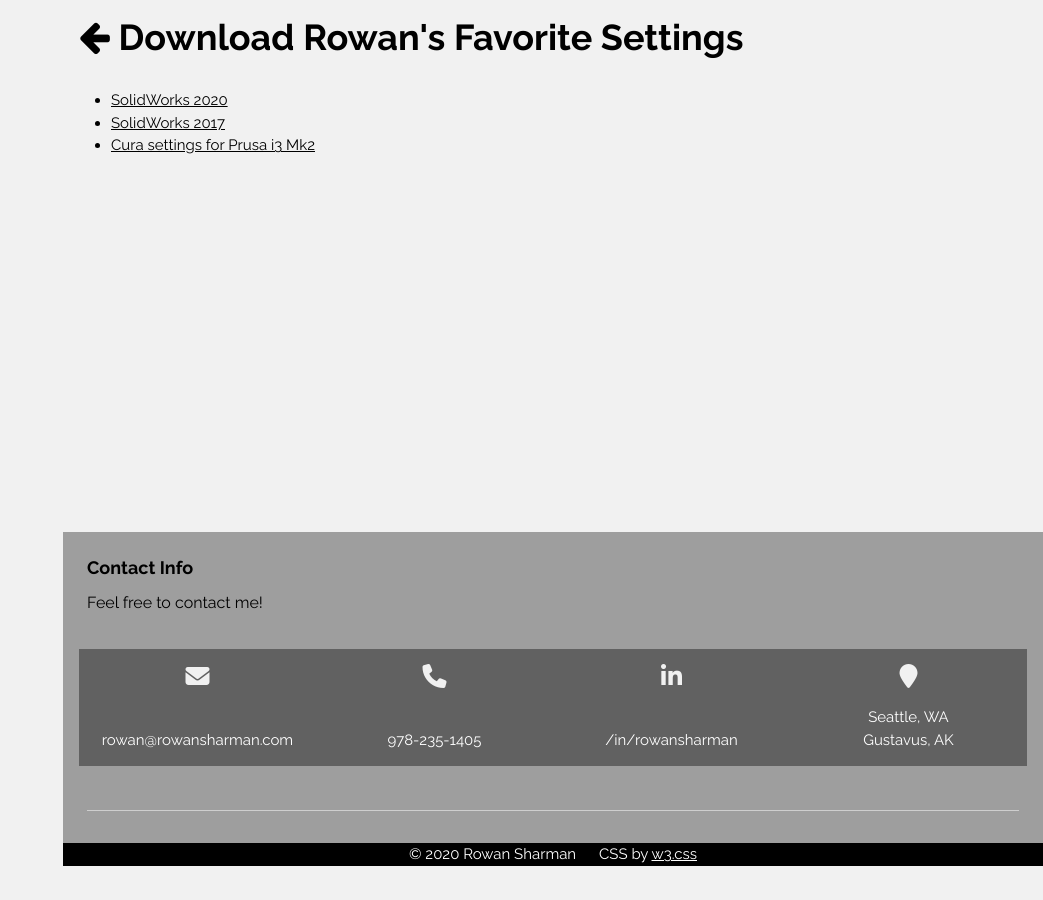
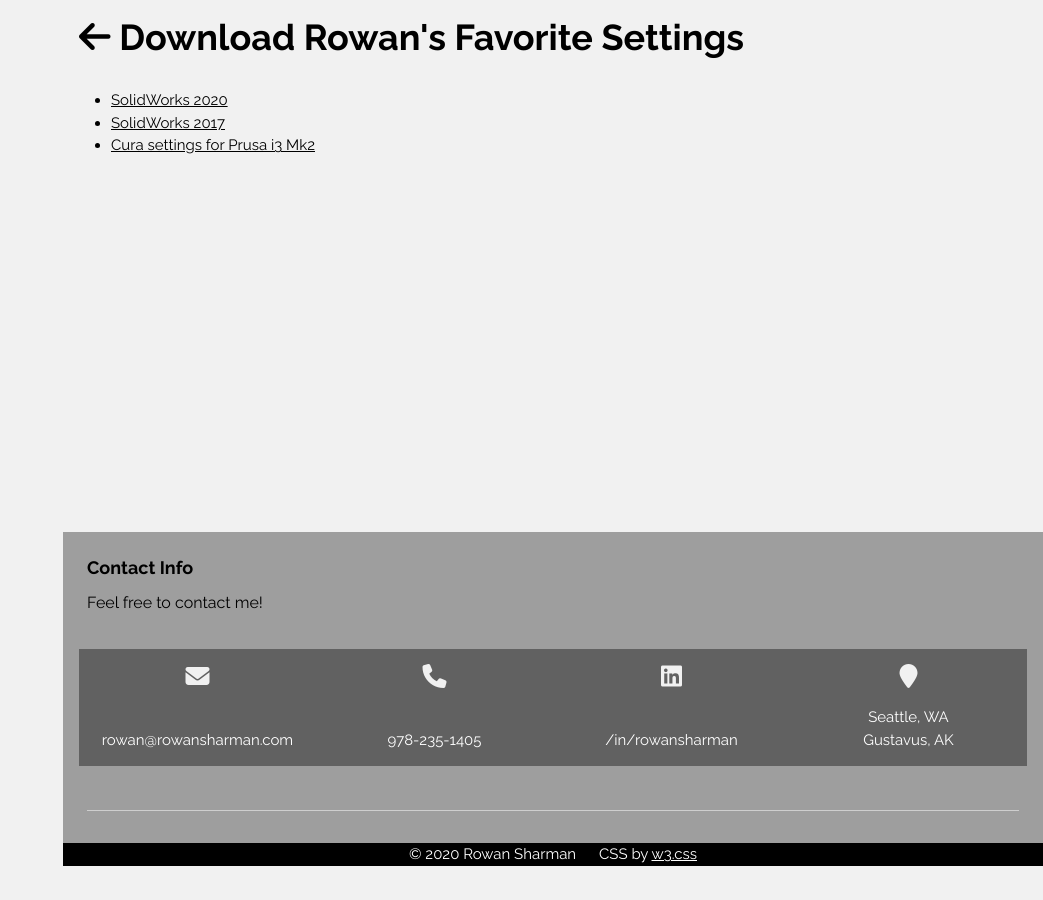
Before and after one commit to rowansharman/rowansharman.github.io, a Jekyll site: the page built from prefs/index.html, in a window 1280 px wide. Shown: the whole page, without its empty margins (237-1280 px from the left). Built offline with Jekyll 4.4.1, drawn with Linux system fonts in a browser that asks for light colours; nearby versions of some CDN libraries; library files that are not in the unit come from our copies.

Commit message:
fix FA again

```diff
--- a/_layouts/default.html
+++ b/_layouts/default.html
@@ -21,8 +21,8 @@
 
   <title>{{ page.title }}</title>
 
-  <script src="https://use.fontawesome.com/82fe970e1b.js"></script>
-  <link rel="stylesheet" href="https://use.fontawesome.com/releases/v5.7.2/css/all.css" integrity="sha384-fnmOCqbTlWIlj8LyTjo7mOUStjsKC4pOpQbqyi7RrhN7udi9RwhKkMHpvLbHG9Sr" crossorigin="anonymous">
+  <!-- <script src="https://use.fontawesome.com/82fe970e1b.js"></script> -->
+  <!-- <link rel="stylesheet" href="https://use.fontawesome.com/releases/v5.7.2/css/all.css" integrity="sha384-fnmOCqbTlWIlj8LyTjo7mOUStjsKC4pOpQbqyi7RrhN7udi9RwhKkMHpvLbHG9Sr" crossorigin="anonymous"> -->
 
 
 
@@ -32,7 +32,7 @@
   <meta name="viewport" content="width=device-width, initial-scale=1">
   <link rel="stylesheet" href="/Template_files/w3.css">
   <!--<link rel="stylesheet" href="./Template_files/css">-->
-  <link rel="stylesheet" href="/Template_files/font-awesome.min.css">
+  <!-- <link rel="stylesheet" href="/Template_files/font-awesome.min.css"> -->
   <link rel="stylesheet" id="google-fonts-css" href="https://fonts.googleapis.com/css?family=Raleway%3A400%2C700%7CPathway+Gothic+One&amp;ver=3.0.0" type="text/css" media="all">
 
   <style>
--- a/gambler/index.html
+++ b/gambler/index.html
@@ -4,7 +4,7 @@
 ---
 <!-- Header -->
 <header id="portfolio">
-  <span class="w3-button w3-hide-large w3-xxlarge w3-hover-text-grey" onclick="w3_open()"><i class="fa fa-bars"></i></span>
+  <span class="w3-button w3-hide-large w3-xxlarge w3-hover-text-grey" onclick="w3_open()"><i class="fa-solid fa-bars"></i></span>
   <div class="w3-container">
     <h1><b><a href="/"><i class="fa-solid fa-arrow-left w3-hover-opacity"></i></a> Gambler 500</b></h1>
     <h4>Personal Project</h4>
```
Also changed, not shown: Template_files/font-awesome.min.css (deleted).
